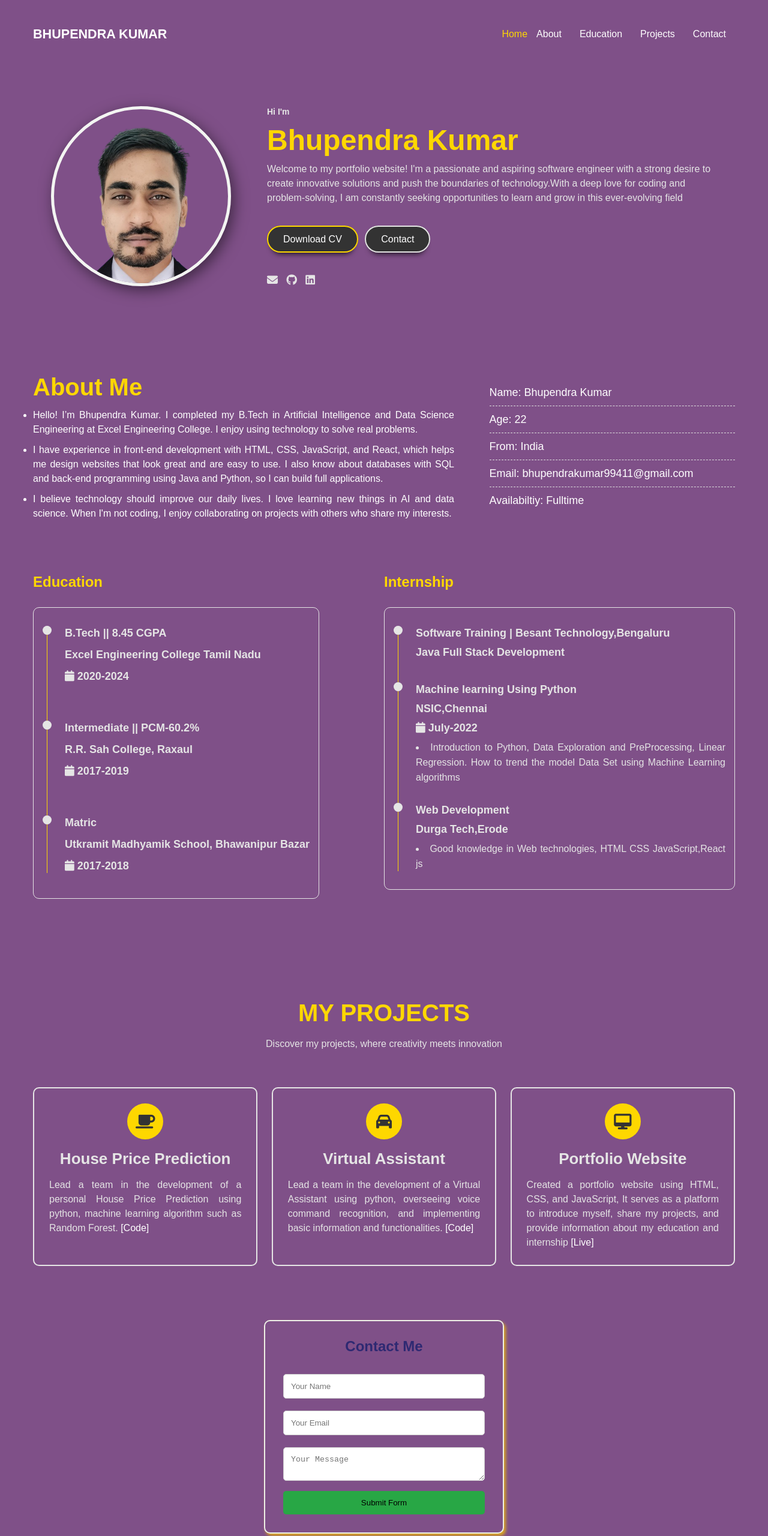
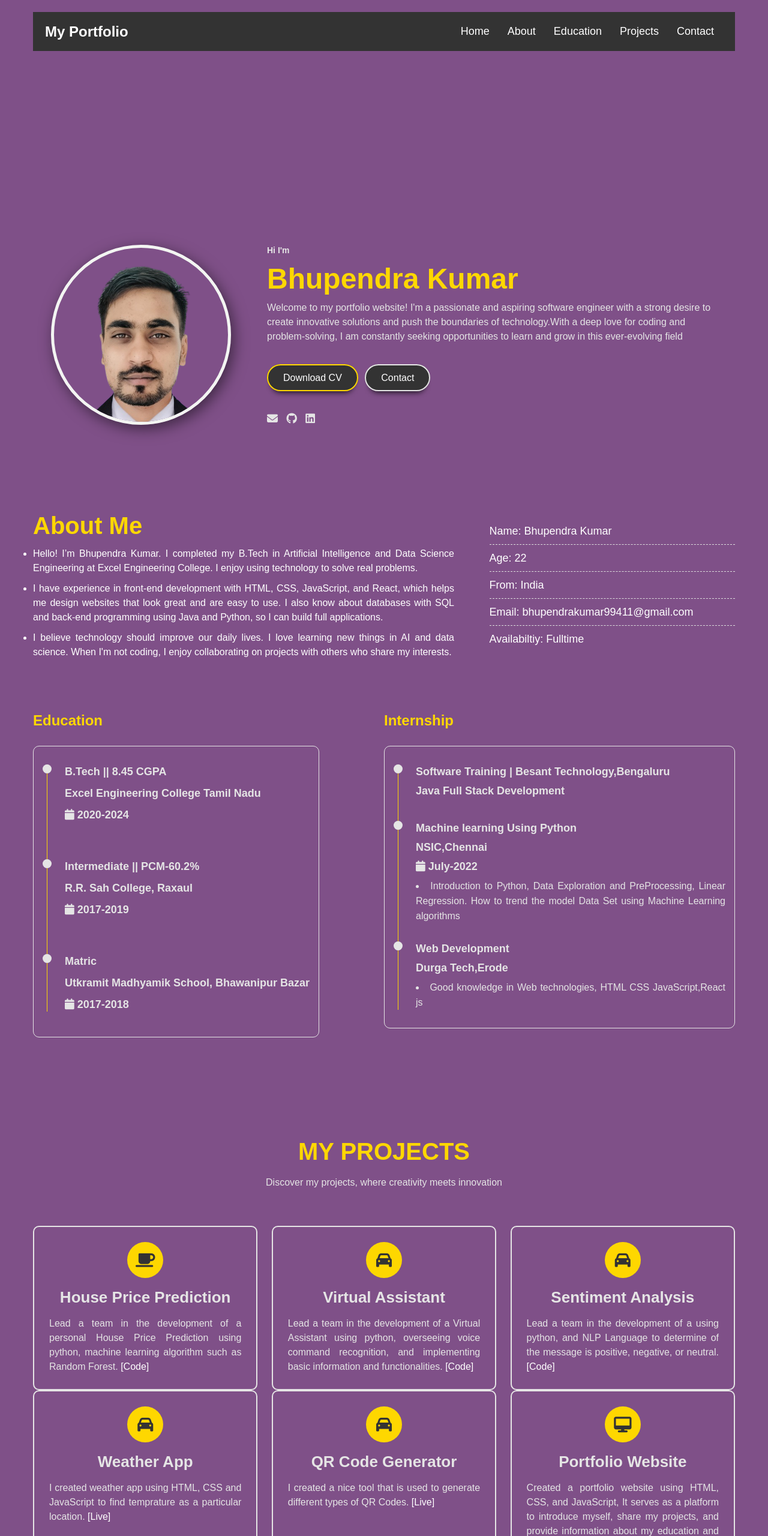
Before and after one commit to Bhupendra-kumar99411/portfilio, a plain HTML site: page index.html in a window 1280 px wide. Shown: the top 2560 px of the page at 60% size. Drawn offline with nearby package versions, Linux system fonts and the light colour scheme.

Commit message:
Second commit

```diff
--- a/index.html
+++ b/index.html
@@ -7,38 +7,42 @@
         <title>Bhupendra Kumar</title>
         <link rel="icon" href="https://i.ibb.co/zRsTj3p/Frame-1-37.png">
 
+        <!-- Critical CSS -->
         <link rel="stylesheet" href="styles.css">
-    <link rel="stylesheet" href="https://cdnjs.cloudflare.com/ajax/libs/font-awesome/6.4.0/css/all.min.css" class="stylesheet">
+
+        <!-- Non-critical CSS (loads asynchronously) -->
+        <link rel="preload" href="https://cdnjs.cloudflare.com/ajax/libs/font-awesome/6.4.0/css/all.min.css" as="style" onload="this.onload=null;this.rel='stylesheet'">
+        <noscript><link rel="stylesheet" href="https://cdnjs.cloudflare.com/ajax/libs/font-awesome/6.4.0/css/all.min.css"></noscript>
     </head>
 
-<bo>
+<body>
 
     <!-------------------------- Header Area -------------------------->
-    <header class="header-area">
-        <div class="container">
-            <div class="header">
-
-                <a href="" class="logo">
-                    <!-- <img src="./files/signature.png"   alt="Bhupendra" class="signature"> -->
-                     <h5 style="color: white;" >Bhupendra kumar</h5>
-                    <!-- <i class="fa fa-bolt"></i> -->
-                </a>
-
-                <ul class="navbar">
+    <header>
+        <div class="logo">My Portfolio</div>
+        <!-- Menu toggle icon for mobile view -->
+        <label for="menu-toggle" class="menu-icon">☰</label>
+        <input type="checkbox" id="menu-toggle">
+        <nav>
+            <ul>
                 <li><a href="#home">Home</a></li>
                 <li><a href="#about">About</a></li>
                 <li><a href="#education">Education</a></li>
                 <li><a href="#projects">Projects</a></li>
                 <li><a href="#contactme">Contact</a></li>
             </ul>
-
-                <div class="menu_icon">
-                    <i class="fa fa-bars"></i>
-                </div>
-
-            </div>
-        </div>
+        </nav>
     </header>
+ <br>
+ <br>
+ <br>
+ <br>
+ <br>
+ <br>
+ <br>
+ <br>
+ <br>
+ <br>
 
     <!-------------------------- Home Page -------------------------->
     <div class="FirstElement" id="home">
@@ -51,7 +55,7 @@
             <p>Welcome to my portfolio website! I'm a passionate and aspiring software engineer with a strong desire to create innovative solutions and push the boundaries of technology.With a deep love for coding and problem-solving, I am constantly seeking opportunities to learn and grow in this ever-evolving field</p>
 
             <div class="btn-group">
-                <a href="./BHUPENDRA_KUMAR_CV.pdf" class="btn   active">Download CV</a>
+                <a href="./Bhupendra_Resume.pdf" class="btn   active">Download CV</a>
                 <a href="mailto:bhupendrakumar99411@gmail.com" class="btn">Contact</a>
             </div>
 
@@ -217,13 +221,37 @@
                     </p>
                 </div>
 
+                 <!-- 3nd Project -->
+                 <div class="project">
+                    <i class="fa fa-car"></i>
+                    <h4>Sentiment Analysis</h4>
+                    <p>Lead a team in the development of a  using
+                        python, and NLP Language to determine of the message is positive, negative, or neutral.
+                        <a href="https://github.com/Bhupendra-kumar99411/Sentiment_analysis">[Code]</a>
+                    </p>
+                </div>
+                <!-- 4nd Project -->
+                <div class="project">
+                    <i class="fa fa-car"></i>
+                    <h4>Weather App</h4>
+                    <p>I created weather app using HTML, CSS and JavaScript to find temprature as a particular location.
+                        <a href="https://weather-app-kappa-one-23.vercel.app/">[Live]</a>
+                    </p>
+                </div>
+                 <!-- 5nd Project -->
+                 <div class="project">
+                    <i class="fa fa-car"></i>
+                    <h4>QR Code Generator</h4>
+                    <p>I created a nice tool that is used to generate different types of QR Codes.
+                        <a href="https://qr-code-generator-xi-eight.vercel.app/">[Live]</a>
+                    </p>
+                </div>
 
-
-                <!-- 3rd Project -->
+                <!-- 6rd Project -->
                 <div class="project">
                     <i class="fa fa-desktop"></i>
                     <h4>Portfolio Website</h4>
-                    <p>Created a portfolio website using HTML, CSS, and JavaScript, It serves as a platform to introduce myself, share my projects, and provide information about my  education and internship  <a href="https://bbhupendrakumar.vercel.app/"> [Live]</a> </p>
+                    <p>Created a portfolio website using HTML, CSS, and JavaScript, It serves as a platform to introduce myself, share my projects, and provide information about my  education and internship  <a href="https://bbhupendrakumar1.vercel.app/"> [Live]</a> </p>
                 </div>
 
             </div>
--- a/script.js
+++ b/script.js
@@ -1,12 +1,15 @@
 $(document).ready(function() {
 
   //sticky header
-    $(window).scroll(function() {
-      if ($(this).scrollTop() > 1) {
-        $(".header-area").addClass("sticky");
-      } else {
-        $(".header-area").removeClass("sticky");
-      }
+    // $(window).scroll(function() {
+    //   if ($(this).scrollTop() > 1) {
+    //     $(".header-area").addClass("sticky");
+    //   } else {
+    //     $(".header-area").removeClass("sticky");
+    //   }
+    document.querySelector(".menu_icon").addEventListener("click", function() {
+      document.querySelector(".navbar").classList.toggle("active");
+  });
 
       // Update the active section in the header
       updateActiveSection();
@@ -80,9 +83,8 @@ $(document).ready(function() {
               form.reset()
           })
           .catch(error => console.error('Error!', error.message))
-  })
+  });
 
-  });
 
   function updateActiveSection() {
     var scrollPosition = $(window).scrollTop();
--- a/styles.css
+++ b/styles.css
@@ -33,78 +33,82 @@ body{
 
       /*---------------------------Header---------------------------*/
 
-.header-area{
-  padding:25px 0;
-  transition: padding .3s;
+/* Reset some basic styles */
+* {
+  margin: 0;
+  padding: 0;
+  box-sizing: border-box;
 }
 
-.header-area.sticky {
-  position: fixed;
-  top: 0;
-  left: 0;
-  width: 100%;
-  z-index: 99;
-  background-color: #202020;
-  padding: 5px;
+/* Header styling */
+header {
+  display: flex;
+  justify-content: space-between;
+  align-items: center;
+  padding: 20px;
+  background-color: #333;
+  color: #fff;
+
 }
 
-.header{
-  display:flex;
-  justify-content: space-between;
-  align-items: center;
-  /* padding-bottom: 2rem; */
-}
+/* Logo */
 .logo {
-  display: flex;
-  align-items: center;
-  position: relative;
-  text-transform: uppercase;
-  font-size: 26px;
-  font-weight: 700;
+  font-size: 24px;
+  font-weight: bold;
 }
 
-.logo .fa-bolt {
-  color: #fed700;
-  font-size: 19.5px;
-  position: absolute;
-  top: 60%;
-  left: 100%;
-  transform: translate(-50%, -50%);
-  z-index: 1;
+/* Navigation menu styling */
+nav ul {
+  list-style-type: none;
+  display: flex;
 }
 
-.signature {
-  width: 100px;
-  height:auto;
-  margin-right: 10px;
+nav ul li {
+  margin: 0 15px;
 }
 
-.header ul li:first-child {
-  margin-right: auto;
+nav ul li a {
+  color: #fff;
+  text-decoration: none;
+  font-size: 18px;
 }
 
-.header ul{
-  display: flex;
-  align-items: center;
+/* Hide checkbox input */
+#menu-toggle {
+  display: none;
 }
-.header ul li{
-  margin: 0 15px;
+
+/* Mobile menu toggle label */
+.menu-icon {
+  display: none;
+  font-size: 24px;
+  cursor: pointer;
 }
-.header ul li a{
-  text-transform: capitalize;
-  display: block;
-}
-.header ul li a.active{
-  color: #fed700;
-}
-.header ul li a:hover{
-  color:#fed700;
-}
-.header .menu_icon{
-  color:#fff;
-  font-size: 18px;
-  cursor: pointer;
-  display: none;
+
+/* Responsive adjustments */
+@media (max-width: 768px) {
+  nav ul {
+      position: absolute;
+      top: 70px;
+      right: 0;
+      width: 100%;
+      background-color: #333;
+      flex-direction: column;
+      display: none;
+      text-align: center;
+  }
+
+  nav ul li {
+      margin: 15px 0;
+  }
+
+  #menu-toggle:checked + nav ul {
+      display: flex;
+  }
+
+  .menu-icon {
+      display: block;
+  }
 }
 
 
```
Also changed, not shown: 2 other files. Lines whose indentation alone changed are shown as unchanged.
